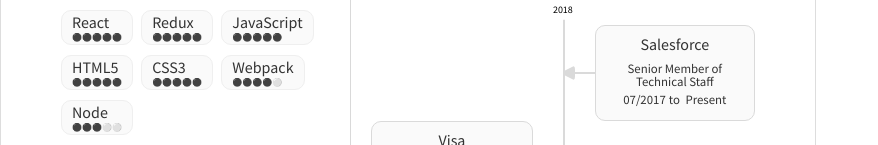
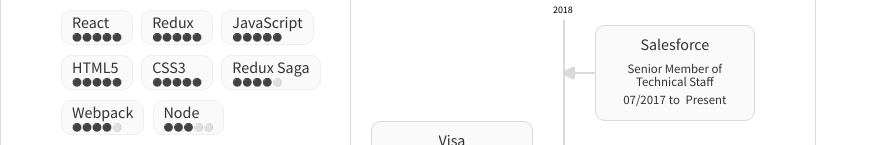
Before and after one commit to vraa/resume, a website: page index.html in a window 1280 px wide. Shown: the part 249-394 px from the top of the page, without its empty margins (0-878 px from the left). Drawn offline with Linux system fonts and the light colour scheme; files whose address does not match are found by name.

Commit message:
Add skill.

```diff
--- a/index.html
+++ b/index.html
@@ -65,6 +65,7 @@
                     <li class="skill javascript" data-rating="5">JavaScript</li>
                     <li class="skill html5" data-rating="5">HTML5</li>
                     <li class="skill css3" data-rating="5">CSS3</li>
+                    <li class="skill backbone" data-rating="4">Redux Saga</li>
                     <li class="skill webpack" data-rating="4">Webpack</li>
                     <li class="skill node" data-rating="3">Node</li>
                 </ul>
```
